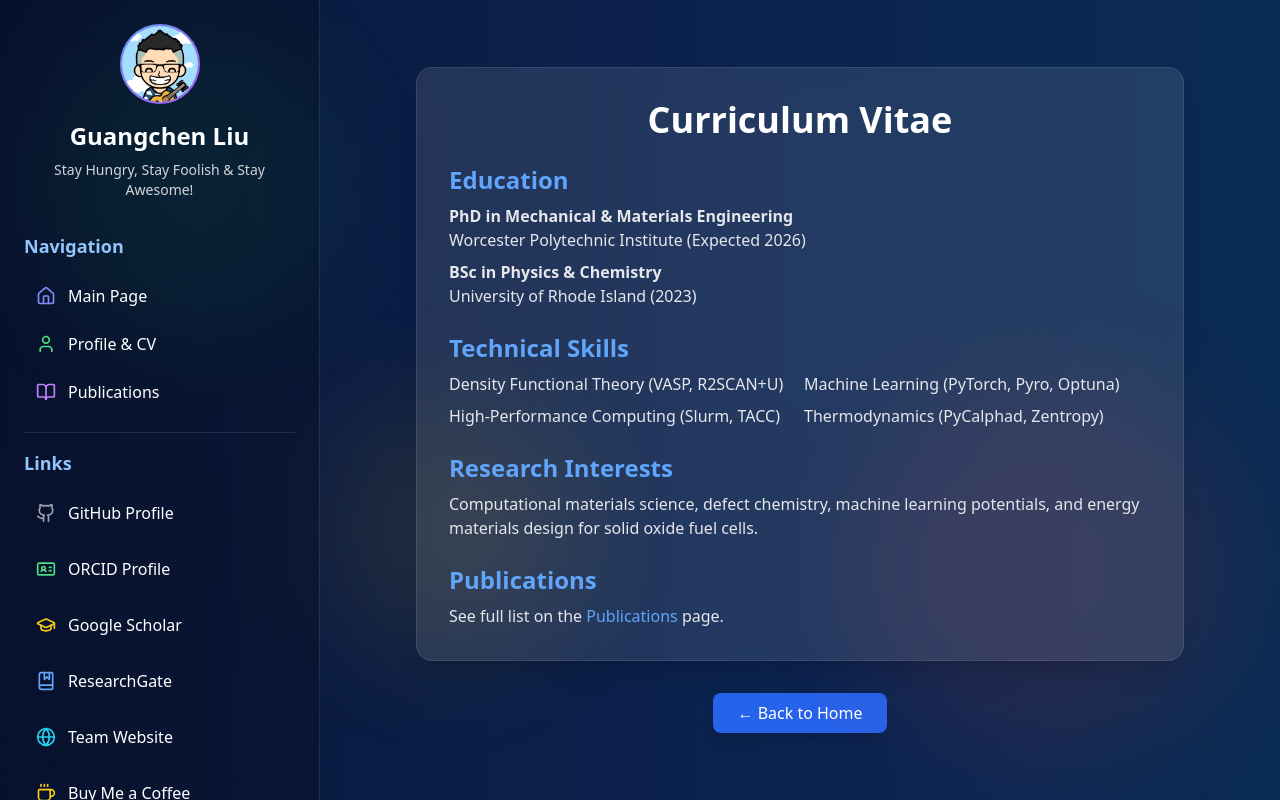
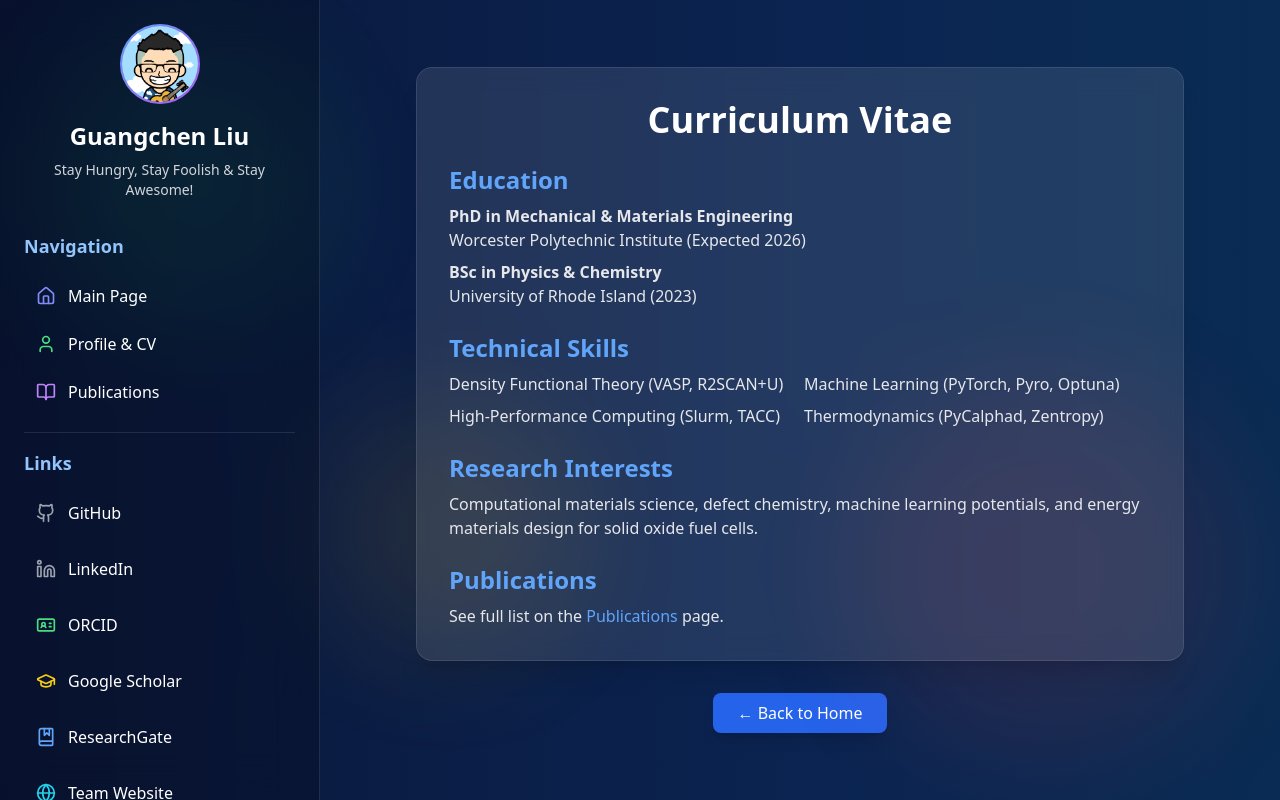
Before and after one commit to aguang5241/my-portfolio, a React (Vite) app: page /cv in a window 1280 px wide. Built offline with nearby package versions, Linux system fonts and the light colour scheme.

Commit message:
Please enter the commit message for your changes. Lines starting with '#' will be ignored, and an empty message aborts the commit.
On branch main
Your branch is up to date with 'origin/main'.

Changes to be committed:
	modified:   src/components/Sidebar.jsx

```diff
--- a/src/components/Sidebar.jsx
+++ b/src/components/Sidebar.jsx
@@ -7,6 +7,7 @@ import {
   Home,
   Globe,
   Github,
+  Linkedin,
   IdCard,
   GraduationCap,
   BookMarked,
@@ -102,7 +103,17 @@ export default function Sidebar() {
                   className="flex items-center space-x-3 w-full p-3 rounded-lg hover:bg-white/10 transition-colors"
                 >
                   <Github className="w-5 h-5 text-gray-400" />
-                  <span>GitHub Profile</span>
+                  <span>GitHub</span>
+                </a>
+
+                <a
+                  href="https://www.linkedin.com/in/aguang5241"
+                  target="_blank"
+                  rel="noopener noreferrer"
+                  className="flex items-center space-x-3 w-full p-3 rounded-lg hover:bg-white/10 transition-colors"
+                >
+                  <Linkedin className="w-5 h-5 text-gray-400" />
+                  <span>LinkedIn</span>
                 </a>
 
                 <a
@@ -112,7 +123,7 @@ export default function Sidebar() {
                   className="flex items-center space-x-3 w-full p-3 rounded-lg hover:bg-white/10 transition-colors"
                 >
                   <IdCard className="w-5 h-5 text-green-400" />
-                  <span>ORCID Profile</span>
+                  <span>ORCID</span>
                 </a>
 
                 <a
```
